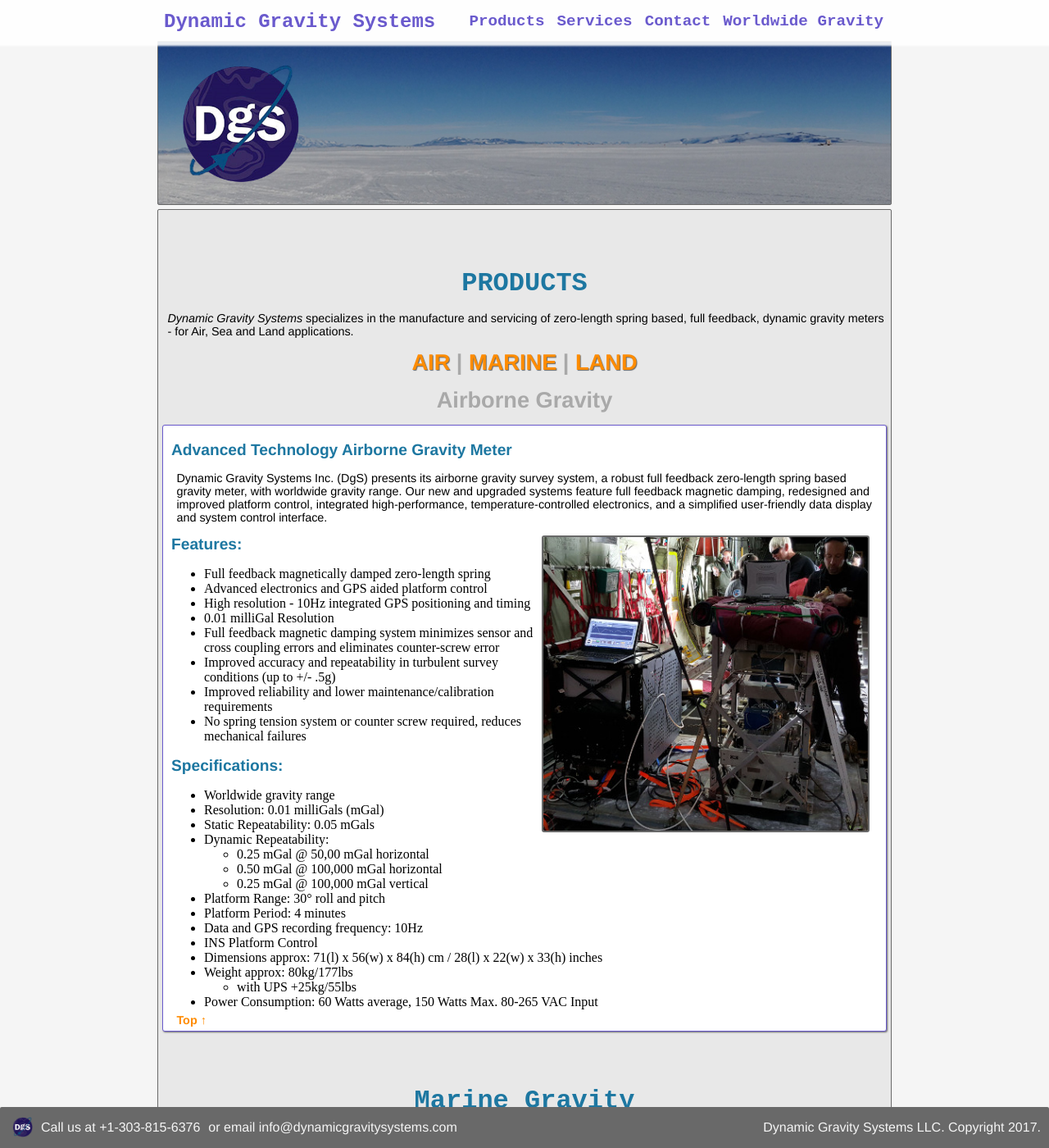
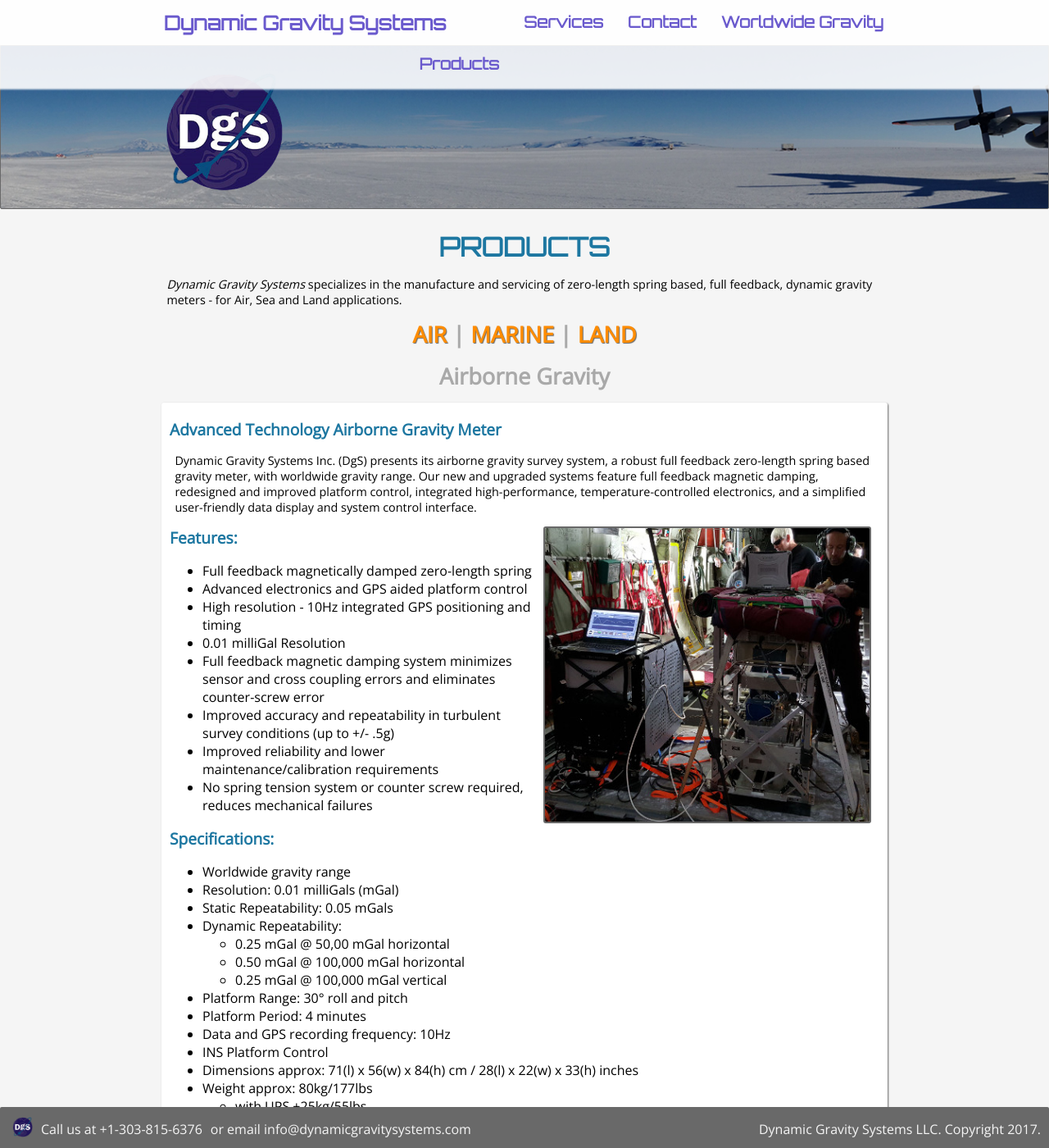
Before and after one commit to DynamicGravitySystems/DgS-WWW, a Jekyll site: the page built from _pages/01_products.md, in a window 1280 px wide and 1400 px high. Shown: the whole window at 82% size. Built offline with Jekyll 4.4.1, drawn with Linux system fonts in a browser that asks for light colours.

Commit message:
Style changes, and splitting of _layout into component scss parts.

```diff
--- a/_sass/_article.scss
+++ b/_sass/_article.scss
@@ -4,20 +4,17 @@
     margin-top: 5px;
     margin-bottom: 5px;
     padding: 5px 5px 10px 5px;
-    background-color: darken($light, 5%);
-    border: 1px solid $dark;
-    border-radius: 2px;
+    background-color: $light;
 
     div.section {
         position: relative;
         padding: 10px;
         background-color: $white;
-        border: 1px solid $purple;
         border-radius: 3px;
         box-shadow: 1px 1px 2px $dark;
     }
-    .section:before,
-    .section:after {
+    .section::before,
+    .section::after {
         content: " ";
         display: table;
     }
@@ -50,6 +47,9 @@
     .left {
         float: left;
     }
+    p, a, li, span, h2, h3, h4 {
+        font-family: $bodyFont;
+    }
     h1, h2, h3, h4, h5, h6 {
         margin-bottom: .5em;
         margin-top: .5em;
@@ -59,25 +59,26 @@
         font-family: $headerFont;
         font-size: 2em;
         color: $primaryColor;
-        padding-top: 50px;
     }
     h2 {
         font-weight: bold;
         font-size: 1.7em;
-        font-family: $bodyFont;
         color: $gray;
     }
     h2 > a {
         text-shadow: 1px 1px 1px $dark;
     }
+    h3 {
+        font-weight: 500;
+        font-size: 1.4em;
+        color: darken($secondaryColor, 15%);
+    }
     h4 {
         font-weight: bold;
-        font-family: $bodyFont;
         font-size: 1.2em;
         color: $primaryColor;
     }
     p {
-        font-family: $bodyFont;
         font-size: .9em;
         padding-left: .5vw;
         color: $textColor;
@@ -113,5 +114,10 @@
             display: none;
         }
     }
-
 }
+article#home {
+    margin-top: 20px;
+    border: none;
+    box-shadow: -3px -3px 3px 2px $gray;
+    background-color: $bgColor;
+}
--- a/_sass/_base.scss
+++ b/_sass/_base.scss
@@ -12,8 +12,19 @@
 $fontColor: rgb(25,25,25);
 $linkColor: darkorange;
 $maxWidth: 2560px;
-$contentMax: 1792px;
 $bodyWidth: 70%;
-$navFont: Courier New, Courier, monospace;
-$bodyFont: Source Sans Pro, Helvetica Neue, monospace;
-$headerFont: Courier New, Courier, monospace;
+$contentMax: ($maxWidth * .7);
+$navFont: Orbitron, Courier New, Courier, monospace;
+$bodyFont: Open Sans, Source Sans Pro, Helvetica Neue, monospace;
+$headerFont: Orbitron, Courier New, Courier, monospace;
+
+* {
+    box-sizing: border-box;
+    max-width: $maxWidth;
+}
+body {
+    background-color: $bgColor;
+    overflow: auto;
+    padding: 0;
+    margin: 0;
+}
--- /dev/null
+++ b/_sass/_header.scss
@@ -0,0 +1,31 @@
+header {
+    display: block;
+    position: relative;
+    top: 55px;
+    z-index: 1;
+    margin: auto;
+    width: 100%;
+    max-width: $maxWidth;
+    height: 200px;
+    background-image: url('/images/DGS-Banner-Clean.jpg');
+    background-size: cover;
+    background-position: 0px;
+    background-repeat: no-repeat;
+    border: 1px solid $dark;
+    border-radius: 0 0 2px 2px;
+    .container {
+        width: $bodyWidth;
+        margin-left: 15%;
+        margin-right: 15%;
+    }
+    #logo {
+        display: block;
+        background-image: url('/images/DGS-Logo.png');
+        background-size: contain;
+        width: 150px;
+        height: 150px;
+        position: relative;
+        top: 30px;
+        left: 5px;
+    }
+}
--- a/_sass/_layout.scss
+++ b/_sass/_main.scss
@@ -1,46 +1,7 @@
-* {
-    box-sizing: border-box;
-    max-width: $maxWidth;
-}
-body {
-    background-color: $bgColor;
-    overflow: auto;
-    padding: 0;
-    margin: 0;
-}
-
-header {
-    display: block;
-    position: relative;
-    top: 50px;
-    z-index: 1;
-    margin: auto;
-    width: $bodyWidth;
-    max-width: $contentMax;
-    height: 200px;
-    background-image: url('/images/DGS-Banner-Clean.jpg');
-    background-size: cover;
-    background-position: 0px;
-    background-repeat: no-repeat;
-    border: 1px solid $dark;
-    border-radius: 0 0 2px 2px;
-
-    #logo {
-        display: block;
-        background-image: url('/images/DGS-Logo.png');
-        background-size: contain;
-        width: 150px;
-        height: 150px;
-        position: relative;
-        top: 25px;
-        left: 25px;
-    }
-}
-
 main {
     display: block;
     position: relative;
-    top: 50px;
+    top: 55px;
     width: $bodyWidth;
     max-width: $contentMax;
     margin: auto;
--- a/_sass/_nav.scss
+++ b/_sass/_nav.scss
@@ -7,6 +7,7 @@
     width: 100%;
     margin: 0;
     padding: 0;
+    max-width: 3000px;
     .container {
         width: $bodyWidth;
         margin-left: 15%;
@@ -20,6 +21,7 @@
     li {
         display: block;
         float: right;
+        margin-left: 15px;
         margin-right: 5px;
     }
     a, a:visited {
--- a/css/main.scss
+++ b/css/main.scss
@@ -1,7 +1,8 @@
 ---
 ---
 @import 'base';
-@import 'layout';
+@import 'header';
+@import 'main';
 @import 'nav';
 @import 'article';
 @import 'footer';
```
